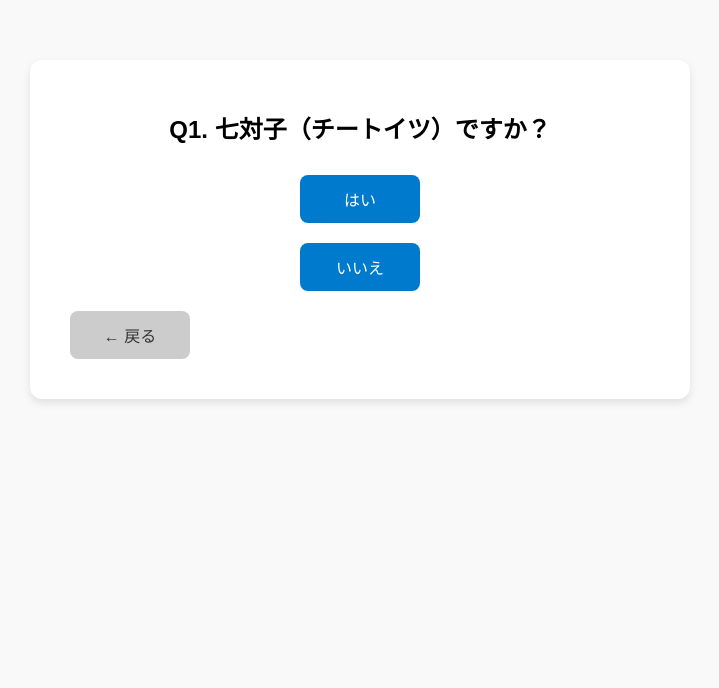
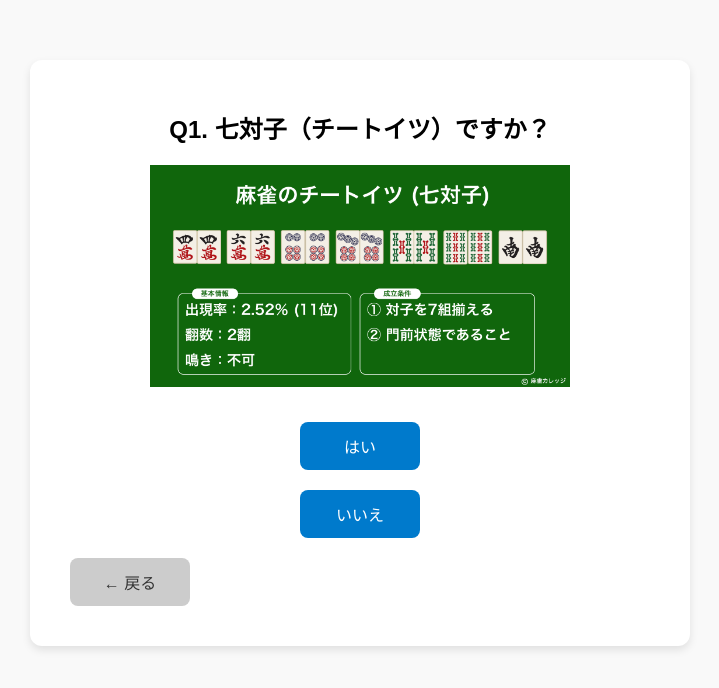
Before and after one commit to KeidaiHidaka/mahjangScoreCalc, a React (Vite) app: page / in a window 1280 px wide. Shown: the top 688 px of the page, without its empty margins (280-999 px from the left). Built offline with nearby package versions, Linux system fonts and the light colour scheme.

Commit message:
画像追加

```diff
--- a/src/questions.js
+++ b/src/questions.js
@@ -4,14 +4,16 @@ const questions = {
     choices: [
       { label: "はい", next: "RESULT", points: 25 },
       { label: "いいえ", next: "Q2" }
-    ]
+    ],
+	image:"/mahjangScoreCalc/images/chitoitsu.png",
   },
   Q2: {
     text: "Q2. 平和（ピンフ）ですか？",
     choices: [
       { label: "はい", next: "Q2_1" },
       { label: "いいえ", next: "Q3", points:20 }
-    ]
+    ],
+	image:"/mahjangScoreCalc/images/pinfu.png",
   },
   Q2_1: {
     text: "Q2-1. アガリ方はなんですか？",
@@ -146,7 +148,7 @@ const questions = {
 	    { label: "いいえ（明槓）", next: "Q8_1_2", isAnkan: false },
 	    { label: "槓子は1組もない", next: "RESULT" }
 	  ],
-	  image:"/mahjangScoreCalc/images/Kantsu.png",
+	  image:"/mahjangScoreCalc/images/kantsu.png",
 	},
 	Q8_1_2: {
 	  text: "Q8-1-2. 槓子（1組目）の牌は？",
@@ -164,7 +166,7 @@ const questions = {
 	    { label: "いいえ（明槓）", next: "Q8_2_2", isAnkan: false },
 	    { label: "槓子はこれ以上ない", next: "RESULT" }
 	  ],
-	  image:"/mahjangScoreCalc/images/Kantsu.png",
+	  image:"/mahjangScoreCalc/images/kantsu.png",
 	},
 	Q8_2_2: {
 	  text: "Q8-2-2. 槓子（2組目）の牌は？",
@@ -182,7 +184,7 @@ const questions = {
 	    { label: "いいえ（明槓）", next: "Q8_3_2", isAnkan: false },
 	    { label: "槓子はこれ以上ない", next: "RESULT" }
 	  ],
-	  image:"/mahjangScoreCalc/images/Kantsu.png",
+	  image:"/mahjangScoreCalc/images/kantsu.png",
 	},
 	Q8_3_2: {
 	  text: "Q8-3-2. 槓子（3組目）の牌は？",
@@ -200,7 +202,7 @@ const questions = {
 	    { label: "いいえ（明槓）", next: "Q8_4_2", isAnkan: false },
 	    { label: "槓子はこれ以上ない", next: "RESULT" }
 	  ],
-	  image:"/mahjangScoreCalc/images/Kantsu.png",
+	  image:"/mahjangScoreCalc/images/kantsu.png",
 	},
 	Q8_4_2: {
 	  text: "Q8-4-2. 槓子（4組目）の牌は？",
```
Also changed, not shown: public/images/chitoitsu.png (added), public/images/pinfu.png (added).
